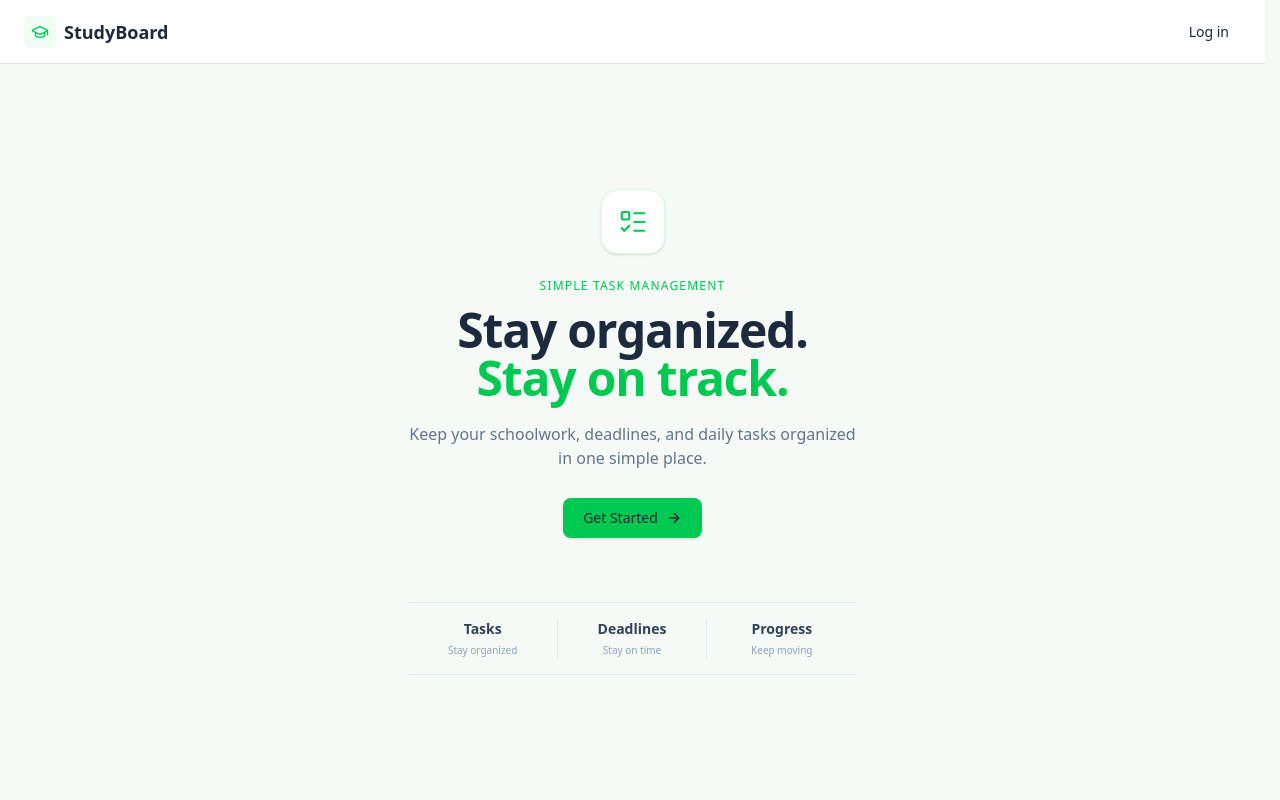
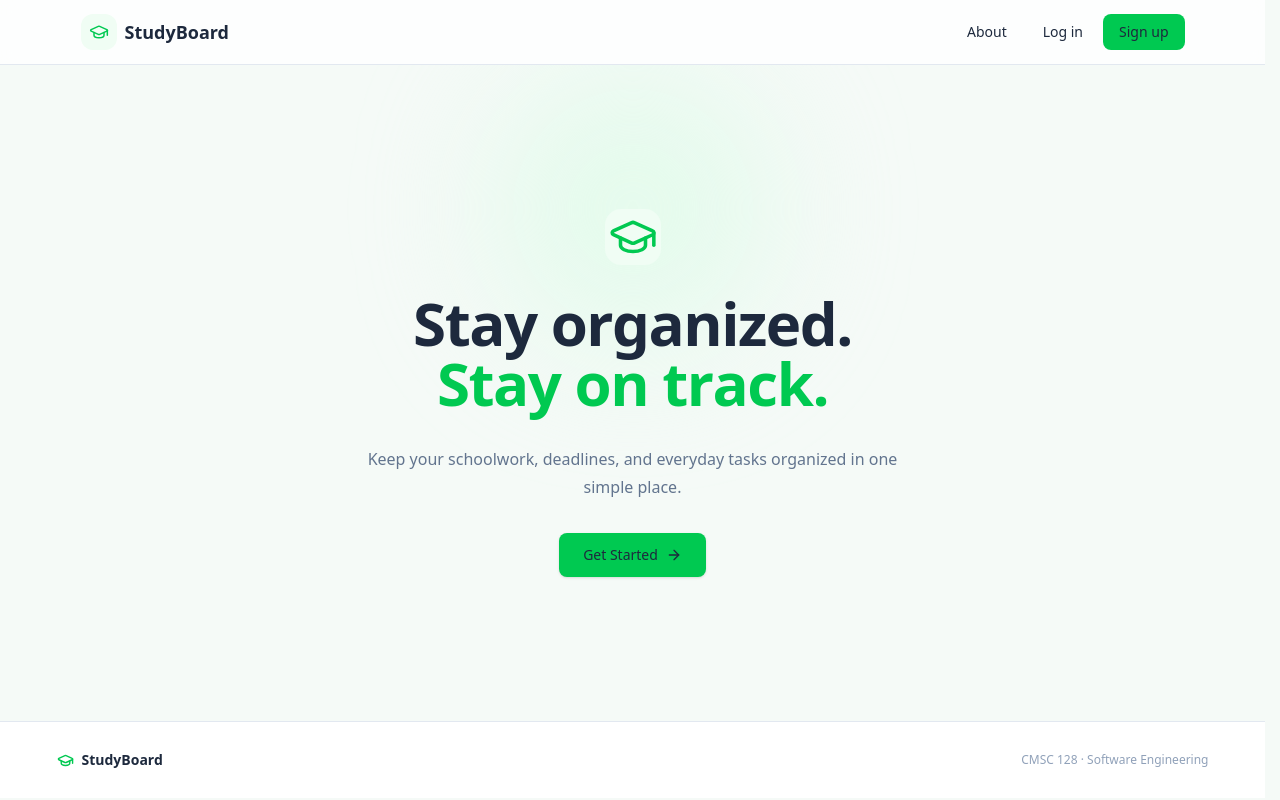
Before and after one commit to cjtarre/cmsc128-Lab1_CRUD_Sumergido-Tarre, a React (Vite) app in the folder frontend/: page / in a window 1280 px wide. Built offline with nearby package versions, Linux system fonts and the light colour scheme; no server answers.

Commit message:
feat: enhance landing page and add about page

```diff
--- /dev/null
+++ b/frontend/src/pages/About.jsx
@@ -0,0 +1,155 @@
+import { CheckCircle2, GraduationCap, ListTodo, Users } from "lucide-react";
+import { Link } from "react-router-dom";
+
+function About() {
+    return (
+        <div className="min-h-screen bg-[#f5faf7] text-slate-800">
+            <header className="border-b border-slate-200 bg-white/80 backdrop-blur">
+                <div className="mx-auto flex h-16 max-w-6xl items-center justify-between px-6">
+                    <Link to="/" className="flex items-center gap-2 text-lg font-bold">
+                        <span className="flex h-9 w-9 items-center justify-center rounded-xl bg-green-50 text-green-500">
+                            <GraduationCap size={20} strokeWidth={1.8} />
+                        </span>
+                        StudyBoard
+                    </Link>
+
+                    <nav className="flex items-center gap-1">
+                        <Link to="/about" className="rounded-lg bg-green-50 px-4 py-2 text-sm font-medium text-green-600">
+                            About
+                        </Link>
+                        <Link to="/login" className="rounded-lg px-4 py-2 text-sm font-medium text-slate-500 hover:bg-green-50 hover:text-green-600">
+                            Log in
+                        </Link>
+                        <Link to="/signup" className="rounded-lg bg-green-500 px-4 py-2 text-sm font-medium text-white hover:bg-green-600">
+                            Sign up
+                        </Link>
+                    </nav>
+                </div>
+            </header>
+
+            <main>
+                <section className="px-6 py-24 sm:py-32">
+                    <div className="mx-auto max-w-3xl text-center">
+                        <div className="mx-auto mb-6 flex h-14 w-14 items-center justify-center rounded-2xl bg-green-50 text-green-500">
+                            <GraduationCap size={28} strokeWidth={1.7} />
+                        </div>
+
+                        <p className="text-xs font-semibold uppercase tracking-widest text-green-500">
+                            About StudyBoard
+                        </p>
+
+                        <h1 className="mt-3 text-4xl font-black tracking-tight sm:text-5xl">
+                            Built to make student life a little easier.
+                        </h1>
+
+                        <p className="mx-auto mt-6 max-w-2xl text-sm leading-7 text-slate-500 sm:text-base">
+                            StudyBoard is a simple task management app designed to help students
+                            organize schoolwork, keep track of deadlines, and stay on top of
+                            everyday tasks.
+                        </p>
+                    </div>
+                </section>
+
+                <section className="border-y border-slate-200 bg-white px-6 py-16">
+                    <div className="mx-auto max-w-5xl">
+                        <div className="mb-10 text-center">
+                            <p className="text-xs font-semibold uppercase tracking-widest text-green-500">
+                                What we focus on
+                            </p>
+
+                            <h2 className="mt-2 text-2xl font-bold tracking-tight sm:text-3xl">
+                                Simple tools for staying organized.
+                            </h2>
+                        </div>
+
+                        <div className="grid gap-4 md:grid-cols-3">
+                            <InfoCard
+                                icon={ListTodo}
+                                title="Organize"
+                                text="Keep assignments, tasks, and responsibilities in one place."
+                            />
+
+                            <InfoCard
+                                icon={CheckCircle2}
+                                title="Plan"
+                                text="Keep deadlines visible and know what needs your attention."
+                            />
+
+                            <InfoCard
+                                icon={Users}
+                                title="Stay on track"
+                                text="Build better study habits by keeping your work manageable."
+                            />
+                        </div>
+                    </div>
+                </section>
+
+                <section className="px-6 py-20">
+                    <div className="mx-auto max-w-3xl">
+                        <div className="rounded-3xl border border-slate-200 bg-white px-6 py-12 text-center shadow-sm sm:px-12">
+                            <Users size={28} strokeWidth={1.7} className="mx-auto text-green-500" />
+
+                            <p className="mt-5 text-xs font-semibold uppercase tracking-widest text-green-500">
+                                Meet the team
+                            </p>
+
+                            <h2 className="mt-2 text-3xl font-bold tracking-tight">
+                                Built by students, for students.
+                            </h2>
+
+                            <p className="mx-auto mt-4 max-w-lg text-sm leading-6 text-slate-500">
+                                StudyBoard was created as a student project with the goal of
+                                making everyday schoolwork a little easier to manage.
+                            </p>
+
+                            <div className="mt-8 grid gap-3 sm:grid-cols-2">
+                                <TeamCard name="Ma. Christie Jude Tarre" />
+                                <TeamCard name="Gabrielle Sumergido" />
+                            </div>
+
+                            <p className="mt-8 text-xs text-slate-400">
+                                CMSC 128 · Software Engineering
+                            </p>
+                        </div>
+                    </div>
+                </section>
+            </main>
+
+            <footer className="border-t border-slate-200 bg-white px-6 py-7">
+                <div className="mx-auto flex max-w-6xl items-center justify-between">
+                    <div className="flex items-center gap-2">
+                        <GraduationCap size={17} className="text-green-500" />
+                        <span className="text-sm font-semibold">StudyBoard</span>
+                    </div>
+
+                    <p className="text-xs text-slate-400">
+                        Simple task management for students.
+                    </p>
+                </div>
+            </footer>
+        </div>
+    );
+}
+
+function InfoCard({ icon: Icon, title, text }) {
+    return (
+        <div className="rounded-2xl border border-slate-200 bg-[#f8fbf9] p-6 text-center transition hover:-translate-y-1 hover:shadow-md">
+            <div className="mx-auto flex h-11 w-11 items-center justify-center rounded-xl bg-white text-green-500 shadow-sm">
+                <Icon size={21} strokeWidth={1.8} />
+            </div>
+
+            <h3 className="mt-5 font-semibold text-slate-700">{title}</h3>
+            <p className="mt-2 text-sm leading-6 text-slate-500">{text}</p>
+        </div>
+    );
+}
+
+function TeamCard({ name }) {
+    return (
+        <div className="rounded-2xl border border-slate-200 bg-[#f8fbf9] px-5 py-4 text-sm font-medium text-slate-700">
+            {name}
+        </div>
+    );
+}
+
+export default About;
--- a/frontend/src/pages/LandingPage.jsx
+++ b/frontend/src/pages/LandingPage.jsx
@@ -1,89 +1,74 @@
-import { ArrowRight, ListTodo, GraduationCap } from "lucide-react";
+import { ArrowRight, GraduationCap } from "lucide-react";
 import { Link } from "react-router-dom";
+import HoverText from "../shared/components/effects/HoverText";
 
 function LandingPage() {
     return (
-        <div className="min-h-screen bg-[#f5faf7]">
-            <header className="flex h-16 items-center justify-between border-b border-slate-200 bg-white px-6">
-                <Link
-                    to="/"
-                    className="flex items-center gap-2 text-lg font-bold text-slate-800"
-                >
-                    <span className="flex h-8 w-8 items-center justify-center rounded-lg bg-green-50 text-green-500">
-                        <GraduationCap size={18} strokeWidth={1.8} />
+        <div className="min-h-screen bg-[#f5faf7] text-slate-800">
+            <header className="border-b border-slate-200 bg-white/80 backdrop-blur">
+                <div className="mx-auto flex h-16 max-w-6xl items-center justify-between px-6">
+                    <Link to="/" className="flex items-center gap-2 text-lg font-bold">
+                        <span className="flex h-9 w-9 items-center justify-center rounded-xl bg-green-50 text-green-500">
+                            <GraduationCap size={20} strokeWidth={1.8} />
                         </span>
                         StudyBoard
                     </Link>
 
-                <Link
-                    to="/login"
-                    className="rounded-lg px-3 py-1.5 text-sm font-medium text-slate-500 transition hover:bg-green-50 hover:text-green-600"
-                >
+                    <nav className="flex items-center gap-1">
+                        <Link to="/about" className="rounded-lg px-4 py-2 text-sm font-medium text-slate-500 hover:bg-green-50 hover:text-green-600">
+                            About
+                        </Link>
+                        <Link to="/login" className="rounded-lg px-4 py-2 text-sm font-medium text-slate-500 hover:bg-green-50 hover:text-green-600">
                             Log in
                         </Link>
+                        <Link to="/signup" className="rounded-lg bg-green-500 px-4 py-2 text-sm font-medium text-white hover:bg-green-600">
+                            Sign up
+                        </Link>
+                    </nav>
+                </div>
             </header>
 
-            <main className="flex min-h-[calc(100vh-4rem)] items-center justify-center px-6">
-                <div className="w-full max-w-2xl text-center">
-                    <div className="mx-auto flex h-16 w-16 items-center justify-center rounded-2xl border border-green-100 bg-white text-green-500 shadow-sm">
-                        <ListTodo size={30} strokeWidth={1.7} />
+            <main>
+                <section className="relative overflow-hidden px-6 py-28 sm:py-36">
+                    <div className="pointer-events-none absolute left-1/2 top-0 h-72 w-72 -translate-x-1/2 rounded-full bg-green-100/60 blur-3xl" />
+
+                    <div className="relative mx-auto max-w-4xl text-center">
+                        <div className="mx-auto mb-7 flex h-14 w-14 items-center justify-center rounded-2xl bg-green-50 text-green-500">
+                            <GraduationCap size={50} strokeWidth={1.7} />
                         </div>
 
-                    <p className="mt-6 text-xs font-medium uppercase tracking-widest text-green-500">
-                        Simple task management
-                    </p>
+                        <div className="text-5xl font-black tracking-tight sm:text-6xl">
+                            <HoverText text="Stay organized." />
+                            <HoverText text="Stay on track." className="text-green-500" />
+                        </div>
 
-                    <h1 className="mt-3 text-4xl font-bold tracking-tight text-slate-800 sm:text-5xl">
-                        Stay organized.
-                        <br />
-                        <span className="text-green-500">
-                            Stay on track.
-                        </span>
-                    </h1>
-
-                    <p className="mx-auto mt-5 max-w-md text-sm leading-6 text-slate-500 sm:text-base">
-                        Keep your schoolwork, deadlines, and daily tasks
-                        organized in one simple place.
+                        <p className="mx-auto mt-8 max-w-xl text-sm leading-7 text-slate-500 sm:text-base">
+                            Keep your schoolwork, deadlines, and everyday tasks organized in one simple place.
                         </p>
 
                         <Link
-                        to="/login"
-                        className="mt-7 inline-flex items-center gap-2 rounded-lg bg-green-500 px-5 py-2.5 text-sm font-medium text-white shadow-sm transition hover:bg-green-600 hover:shadow"
+                            to="/signup"
+                            className="group mt-8 inline-flex items-center gap-2 rounded-lg bg-green-500 px-6 py-3 text-sm font-medium text-white shadow-sm hover:bg-green-600"
                         >
                             Get Started
-                        <ArrowRight size={16} />
+                            <ArrowRight size={16} className="transition-transform group-hover:translate-x-0.5" />
                         </Link>
+                    </div>
+                </section>
+            </main>
 
-                    <div className="mx-auto mt-16 grid max-w-md grid-cols-3 divide-x divide-slate-200 border-y border-slate-200 py-4">
-                        <div>
-                            <p className="text-sm font-semibold text-slate-700">
-                                Tasks
-                            </p>
-                            <p className="mt-1 text-[10px] text-slate-400">
-                                Stay organized
+            <footer className="border-t border-slate-200 bg-white px-6 py-7">
+                <div className="mx-auto flex max-w-6xl flex-col items-center justify-between gap-3 sm:flex-row">
+                    <div className="flex items-center gap-2">
+                        <GraduationCap size={17} className="text-green-500" />
+                        <span className="text-sm font-semibold">StudyBoard</span>
+                    </div>
+
+                    <p className="text-xs text-slate-400">
+                        CMSC 128 · Software Engineering
                     </p>
                 </div>
-
-                        <div>
-                            <p className="text-sm font-semibold text-slate-700">
-                                Deadlines
-                            </p>
-                            <p className="mt-1 text-[10px] text-slate-400">
-                                Stay on time
-                            </p>
-                        </div>
-
-                        <div>
-                            <p className="text-sm font-semibold text-slate-700">
-                                Progress
-                            </p>
-                            <p className="mt-1 text-[10px] text-slate-400">
-                                Keep moving
-                            </p>
-                        </div>
-                    </div>
-                </div>
-            </main>
+            </footer>
         </div>
     );
 }
--- a/frontend/src/routes/AppRoutes.jsx
+++ b/frontend/src/routes/AppRoutes.jsx
@@ -6,7 +6,8 @@ import Dashboard from "../features/tasks/pages/Dashboard";
 import Calendar from "../features/calendar/pages/Calendar"
 import Login from "../features/auth/pages/Login";
 import Signup from "../features/auth/pages/Signup";
-;
+import About from "../pages/About";
+
 import Profile from "../pages/Profile";
 import Settings from "../pages/Settings";
 import Notifications from "../pages/Notifications";
@@ -18,6 +19,7 @@ function AppRoutes() {
             <Route path="/" element={<LandingPage />} />
             <Route path="/login" element={<Login />} />
             <Route path="/signup" element={<Signup />} />
+            <Route path="/about" element={<About />} />
 
             <Route element={<MainLayout />}>
                 <Route path="/dashboard" element={<Dashboard />} />
--- /dev/null
+++ b/frontend/src/shared/components/effects/HoverText.jsx
@@ -0,0 +1,66 @@
+import { useState } from "react";
+
+function HoverText({ text, className = "" }) {
+    const [active, setActive] = useState(-1);
+    const [cursor, setCursor] = useState({ x: 0, y: 0 });
+
+    const handleMouseMove = (event) => {
+        const spans = event.currentTarget.querySelectorAll("span[data-letter]");
+        let hovered = -1;
+
+        spans.forEach((span, index) => {
+            const rect = span.getBoundingClientRect();
+
+            if (
+                event.clientX >= rect.left &&
+                event.clientX <= rect.right &&
+                event.clientY >= rect.top &&
+                event.clientY <= rect.bottom
+            ) {
+                hovered = index;
+            }
+        });
+
+        setActive(hovered);
+        setCursor({
+            x: event.clientX,
+            y: event.clientY,
+        });
+    };
+
+    return (
+        <div
+            className={`relative flex cursor-none justify-center ${className}`}
+            onMouseMove={handleMouseMove}
+            onMouseLeave={() => setActive(-1)}
+        >
+            {text.split("").map((char, index) => (
+                <span
+                    key={index}
+                    data-letter
+                    className="inline-block transition-all duration-150 ease-out"
+                    style={{
+                        transform:
+                            active === index
+                                ? "translateY(-18px) scale(1.12) rotate(-5deg)"
+                                : "translateY(0) scale(1) rotate(0)",
+                    }}
+                >
+                    {char === " " ? "\u00A0" : char}
+                </span>
+            ))}
+
+            {active !== -1 && (
+                <span
+                    className="pointer-events-none fixed z-50 h-4 w-4 -translate-x-1/2 -translate-y-1/2 rounded-full bg-green-400 opacity-70"
+                    style={{
+                        left: cursor.x,
+                        top: cursor.y,
+                    }}
+                />
+            )}
+        </div>
+    );
+}
+
+export default HoverText;
```
Lines whose indentation alone changed are shown as unchanged.
